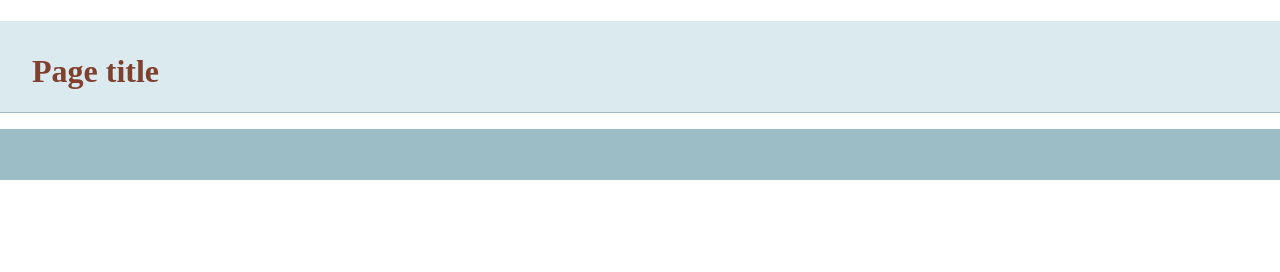
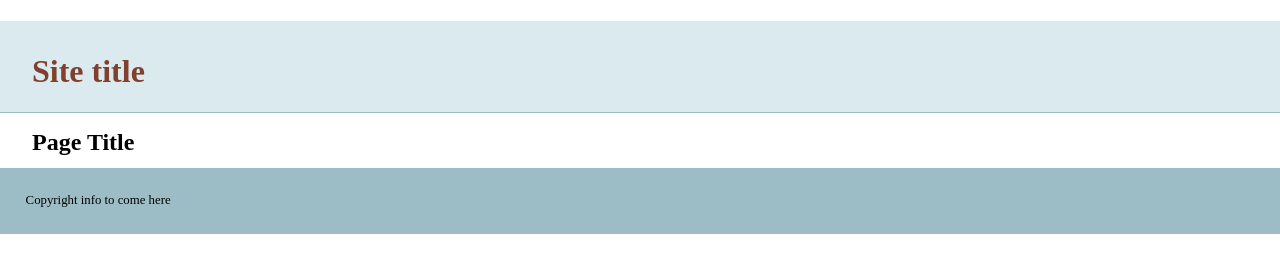
Before and after one commit to m8rvil/git-basics, a plain HTML site: page index.html in a window 1280 px wide. Drawn offline with nearby package versions, Linux system fonts and the light colour scheme.

Commit message:
added more info to emplate

```diff
--- a/index.html
+++ b/index.html
@@ -14,13 +14,14 @@
     </head>
     <body>
     <header>
-	<h1>Page title</h1>
+	<h1>Site title</h1>
     </header>
     <nav id="pageNav">
     </nav>
     <main>
+	<h2>Page Title</h2>
     </main>
-    <footer>
+    <footer>Copyright info to come here
     </footer>
         <script>
 //use the modernizr load to load up external scripts. This will load the scripts asynchronously, but the order listed matters. Although it will load all scripts in parallel, it will execute them in the order listed
```
